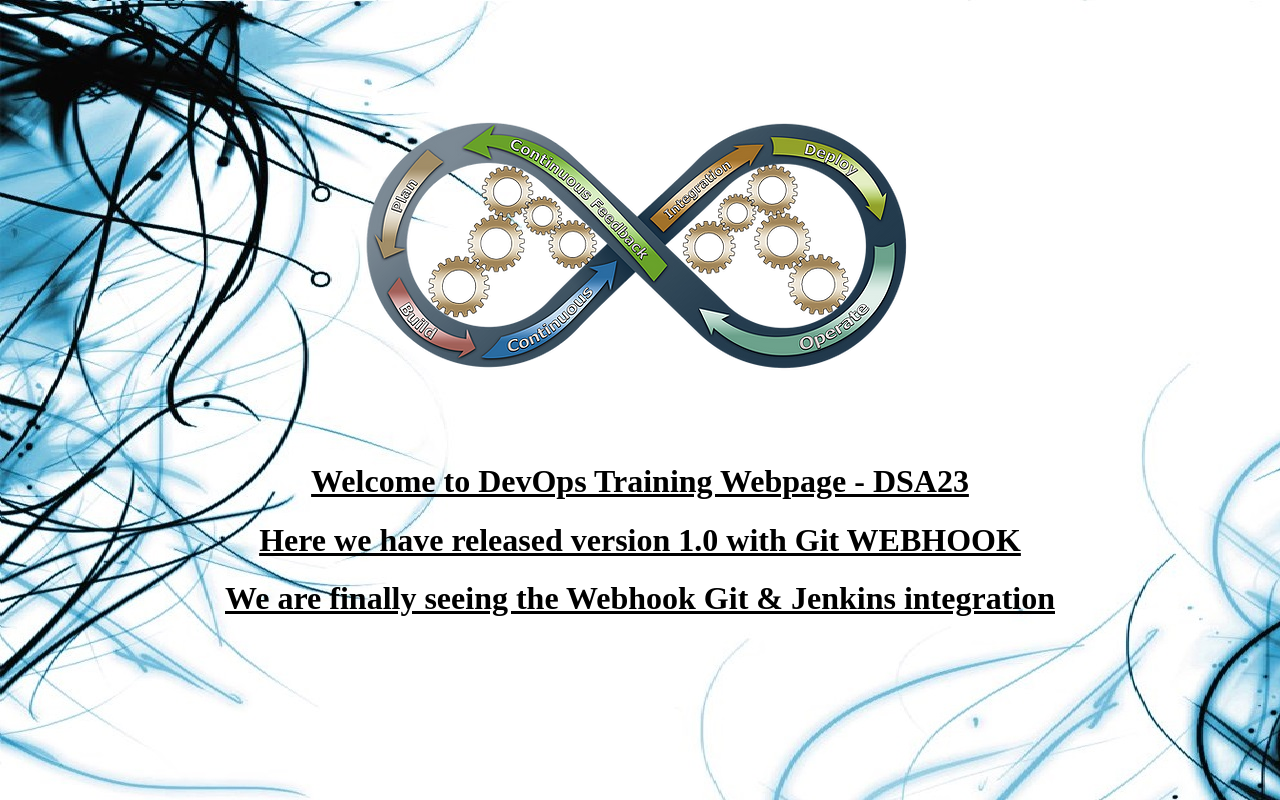
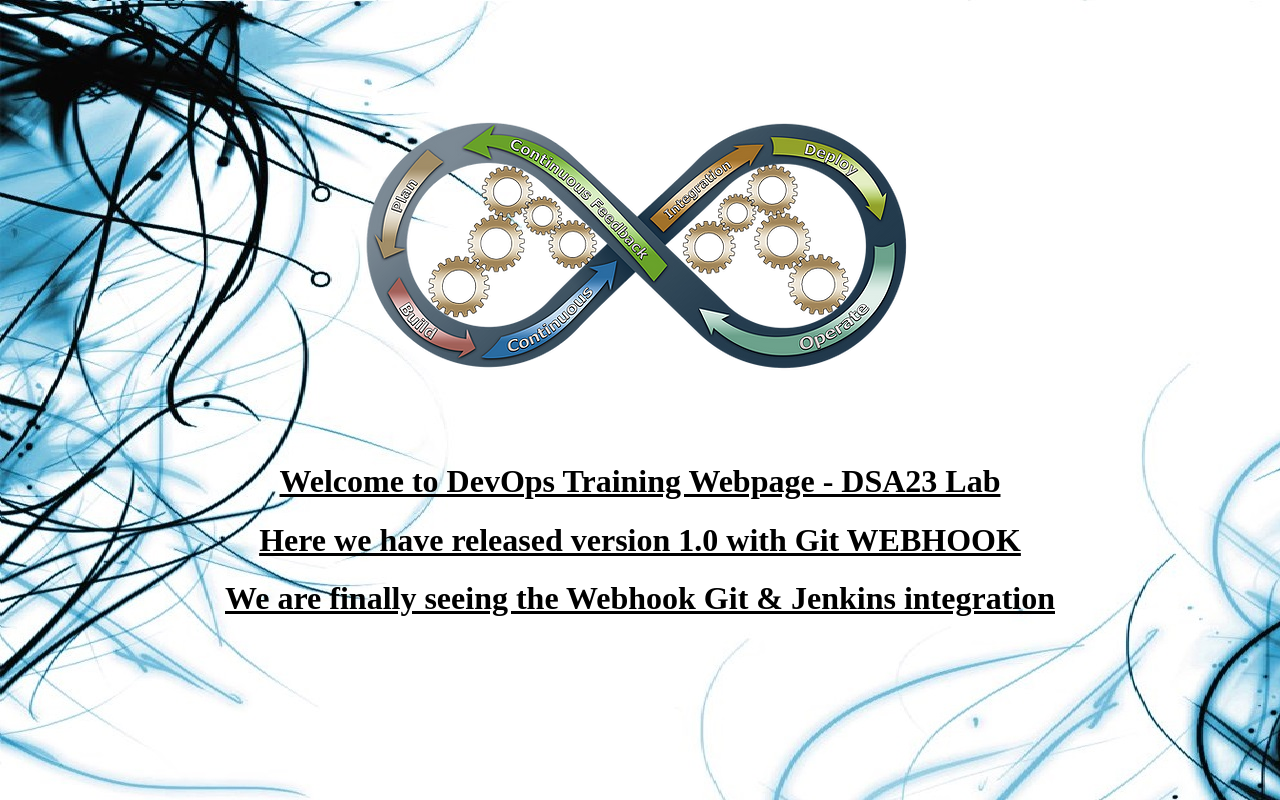
Before and after one commit to pm1994/cicd, a plain HTML site: page devopsIQ/index.html in a window 1280 px wide. Drawn offline with Linux system fonts and the light colour scheme.

Commit message:
Update index.html

```diff
--- a/devopsIQ/index.html
+++ b/devopsIQ/index.html
@@ -10,7 +10,7 @@
 <br>
 <br>
 </p>
-<h1 align="center"><u>Welcome to DevOps Training Webpage - DSA23 </u></h1>
+<h1 align="center"><u>Welcome to DevOps Training Webpage - DSA23 Lab </u></h1>
 <h1 align="center"><u> Here we have released version 1.0 with Git WEBHOOK</u></h1>
 <h1 align="center"><u> We are finally seeing the Webhook Git & Jenkins integration </u></h1>
 </body>
```
